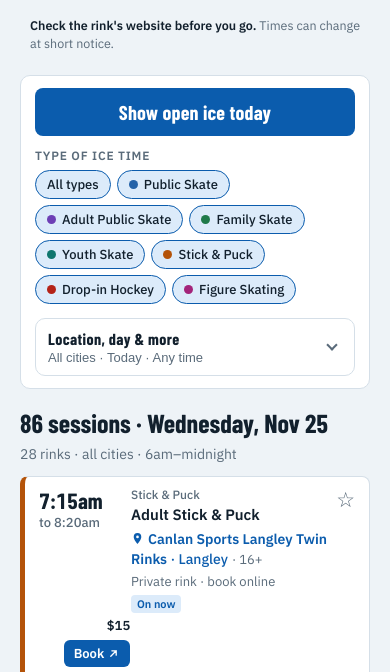
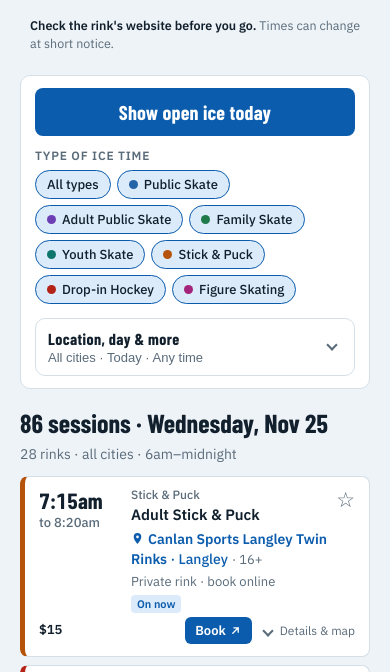
Before and after one commit to BrvLilToaster/icetimes, a plain HTML site: page index.html in a window 390 px wide. Shown: the part 94-766 px from the top of the page. Drawn offline with nearby package versions, Linux system fonts and the light colour scheme.

Commit message:
Phones: pin Book and Details to the right edge of every card
Co-Authored-By: Claude Opus 5.5 <noreply@anthropic.com>
Claude-Session: https://claude.ai/code/session_01QUaDDUsAunauLmv3ME9vK2

```diff
--- a/index.html
+++ b/index.html
@@ -116,7 +116,12 @@ button:focus-visible, select:focus-visible, input:focus-visible { outline: 3px s
 .notice { color: var(--muted); border-left: 3px solid var(--warn); padding: 2px 0 2px 10px; font-size: 13px; margin: 0 0 12px; }
 .list { display: grid; gap: 8px; }
 .card { background: var(--surface); border: 1px solid var(--line); border-left: 5px solid var(--c, var(--accent)); border-radius: 8px; padding: 12px 14px; display: grid; grid-template-columns: 96px 1fr auto; gap: 4px 14px; align-items: start; }
-@media (max-width: 520px) { .card { grid-template-columns: 78px 1fr; } .card .side { grid-column: 1 / -1; justify-self: start; text-align: left; } }
+@media (max-width: 520px) { .card { grid-template-columns: 78px 1fr; }
+  /* Phones: price on the left, Book and Details always pinned to the right edge */
+  .card .side { grid-column: 1 / -1; justify-self: stretch; display: flex; flex-wrap: wrap; align-items: center; gap: 6px 12px; text-align: left; }
+  .card .side .cost { flex: 1 1 0; min-width: 0; max-width: none; }
+  .card .side .book, .card .side .more { flex: none; }
+  .card .side .busy { order: 9; flex-basis: 100%; } }
 .time { font: 700 22px/1 var(--font-display); font-variant-numeric: tabular-nums; }
 .time small { display: block; font: 500 13px var(--font-body); color: var(--muted); margin-top: 3px; }
 .what { display: grid; gap: 3px; min-width: 0; }
```
Also changed, not shown: sports/index.html (+6 -1 lines).
